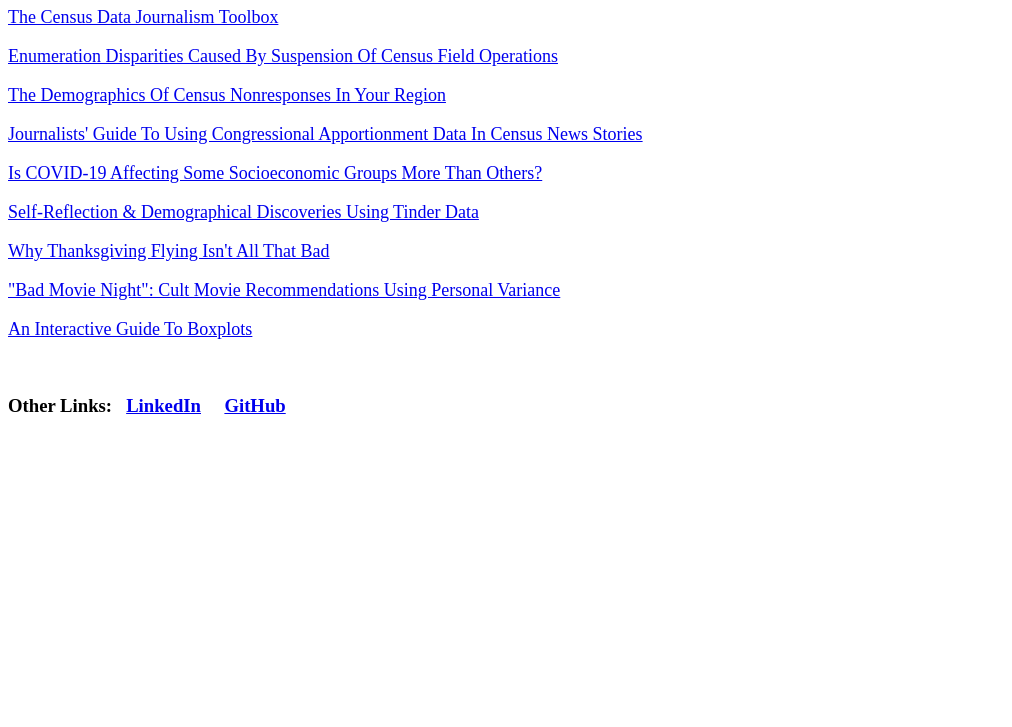
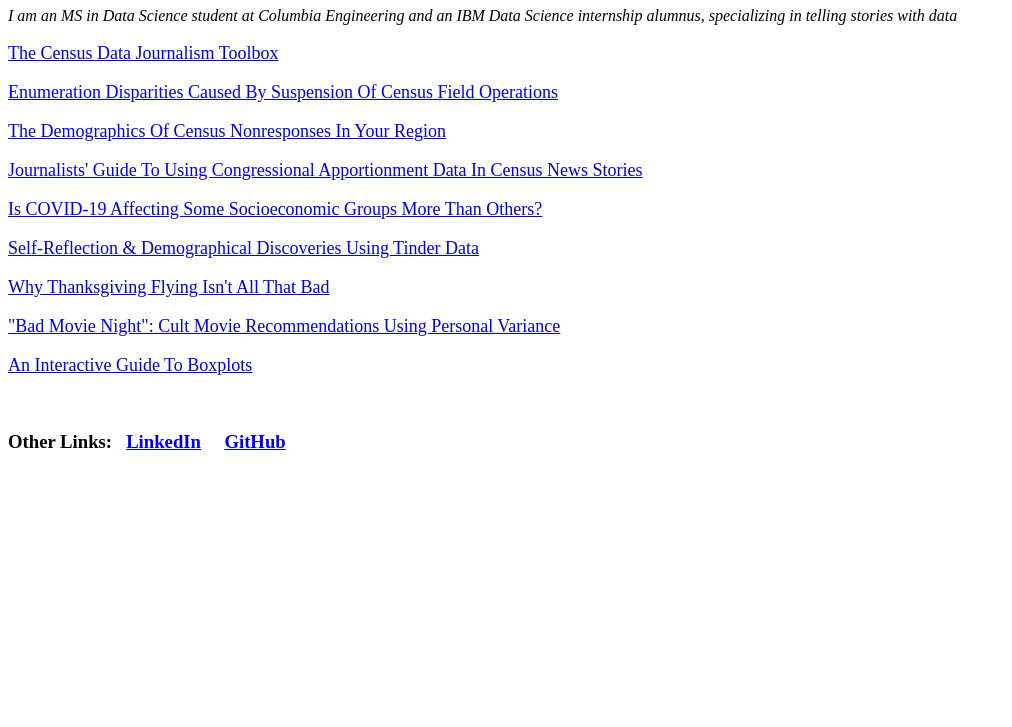
Before and after one commit to bwliv/bwliv.github.io, a plain HTML site: page index.html in a window 1280 px wide. Shown: the part 73-800 px from the top of the page, without its empty margins (0-1012 px from the left). Drawn offline with Linux system fonts and the light colour scheme.

Commit message:
Update index.html

```diff
--- a/index.html
+++ b/index.html
@@ -7,6 +7,7 @@
 
 <body>
 <h1>Benjamin Livingston's Data Science Projects</h1>
+<p><i>I am an MS in Data Science student at Columbia Engineering and an IBM Data Science internship alumnus, specializing in telling stories with data</i></p>
 <p style="font-size:18px"><a href='https://newscounts.github.io/'>The Census Data Journalism Toolbox</a></p>
 <p style="font-size:18px"><a href='https://bwliv.github.io/enumeration_disparities'>Enumeration Disparities Caused By Suspension Of Census Field Operations</a></p>
 <p style="font-size:18px"><a href='https://bwliv.github.io/undercount_modeling'>The Demographics Of Census Nonresponses In Your Region</a></p>
```
